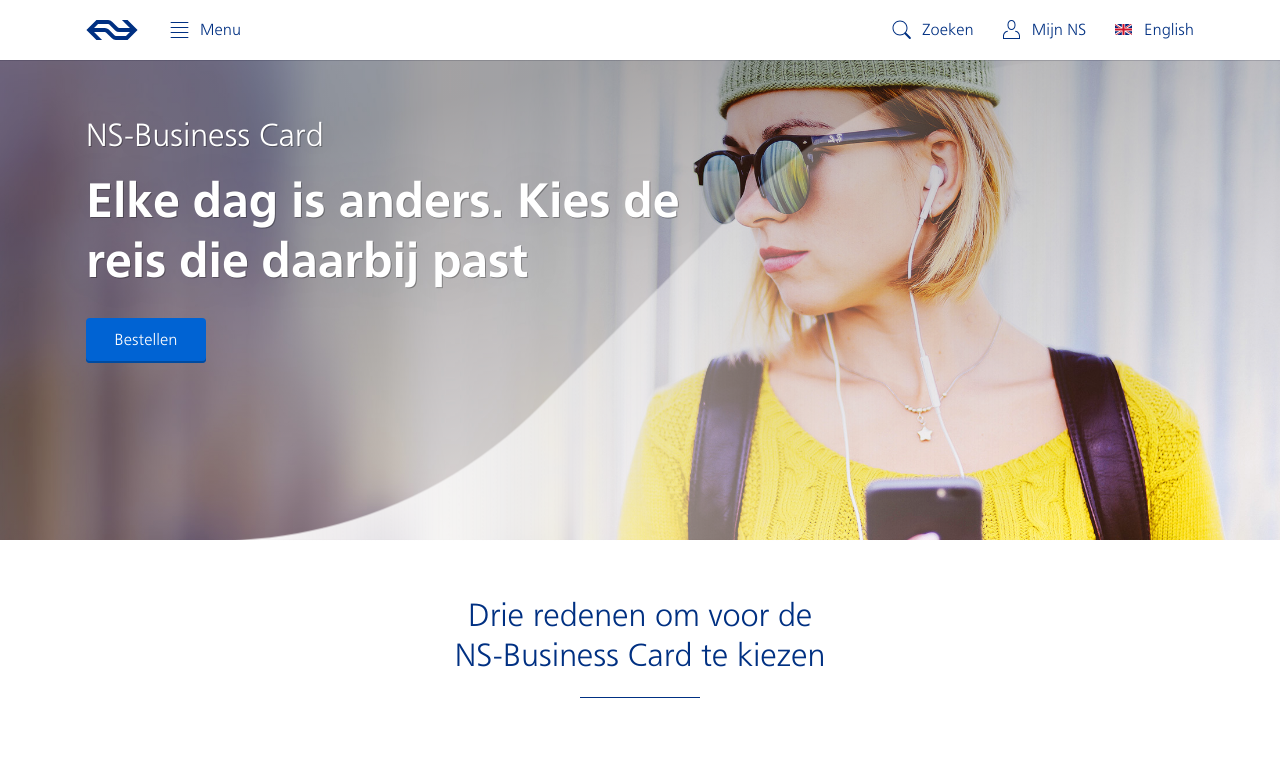
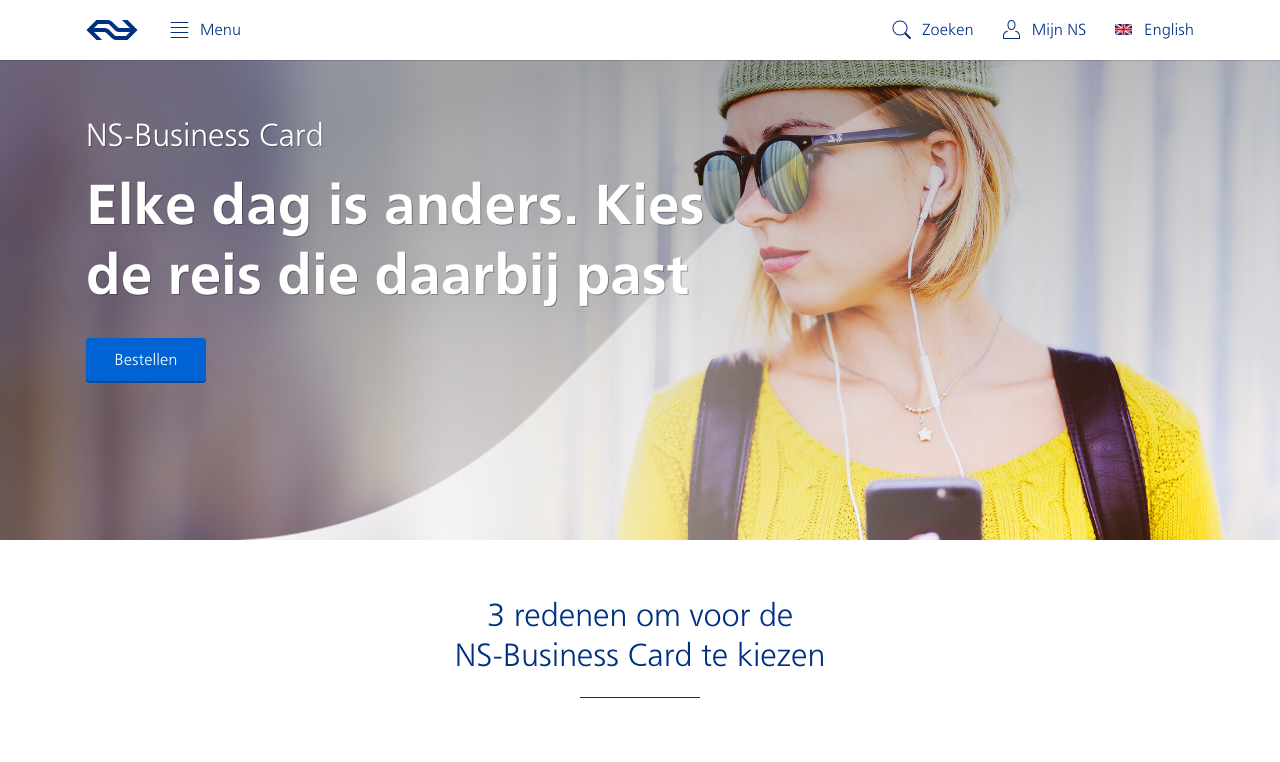
Before and after one commit to tdenheld/ns-zakelijk, a Jekyll site: the page built from zzp/index.html, in a window 1280 px wide and 1400 px high. Shown: the top 762 px of the window. Built offline with Jekyll 4.4.1, drawn with Linux system fonts in a browser that asks for light colours; grey boxes are pictures that could not be loaded.

Commit message:
update typo

```diff
--- a/_data/zzp.yml
+++ b/_data/zzp.yml
@@ -3,7 +3,7 @@ payoff: Elke dag is anders. Kies de reis die daarbij past
 cta: Bestellen
 
 usps:
-  title: Drie redenen om voor de NS&#8209;Business Card te kiezen
+  title: 3 redenen om voor de NS&#8209;Business Card te kiezen
   list:
     - img: train-public-transport
       title: Check zorgeloos in en uit zonder dat je saldo nodig hebt
--- a/_sass/templates.zzp.scss
+++ b/_sass/templates.zzp.scss
@@ -6,14 +6,14 @@
 // --------------------------------------
 .zzp-hero {
     position: relative;
-    height: 340px;
+    min-height: 340px;
     padding: $gutter 0;
     @include bg(cover);
     background-image: url('/assets/img/heros/hero-zzp.jpg');
 
     @include sm {
         padding: $double-gutter 0;
-        height: 480px;
+        min-height: 480px;
     }
 
     &:before {
@@ -54,23 +54,6 @@
     }
 }
 
-.zzp-hero__title {
-    margin-bottom: $half-gutter;
-    @include font(24px, normal, $lh-title);
-    color: $ns-white;
-    text-shadow: $text-shadow-2;
-    letter-spacing: -0.3px;
-
-    @include sm {
-        font-size: toRem(32px);
-    }
-}
-
-.zzp-hero__payoff {
-    color: $ns-white;
-    text-shadow: $text-shadow-2;
-}
-
 
 // usp
 // --------------------------------------
@@ -82,10 +65,6 @@
 
     @include sm {
         margin-bottom: 120px;
-    }
-
-    &:last-child {
-        margin-bottom: 0;
     }
 
     &:nth-child(even) {
--- a/zzp/index.html
+++ b/zzp/index.html
@@ -8,23 +8,23 @@ title: NS-Business Card voor ZZP'ers
 <section class="zzp-hero mb-6 mb-8-sm a a-fi">
     <figure class="zzp-hero__flow">{% include flows/flow-gradient-white.svg %}</figure>
     <div class="container container--narrow">
-        <header class="mxw-600">
+        <header class="mxw-650">
             <h1 class="mb-4">
-                <div class="zzp-hero__title a a-fi-right-200px a-stag a-del-350">
+                <div class="f24 f32-sm fw-normal f-white ts-2 lh-title mb-2 ls-3 a a-fi-right-200px a-stag a-del-350">
                     {{ site.data.zzp.title }}
                 </div>
-                <div class="tk-heading tk-heading--small zzp-hero__payoff a a-fi-right-200px a-stag a-del-350">
+                <div class="f32 f48-sm f56-md lh-title f-white ts-2 a a-fi-right-200px a-stag a-del-350">
                     {{ site.data.zzp.payoff }}
                 </div>
             </h1>
-            <div class="a a-fi-right-200px a-stag a-del-350">
+            <div class="a a-fi-right-200px a-del-500">
                 <a href="/businesscard-bestellen" class="button">{{ site.data.zzp.cta }}</a>
             </div>
         </header>
     </div>
 </section>
 
-<section class="mb-6 mb-8-sm a a-fi a-del-500">
+<section class="a a-fi a-del-500">
     <div class="container container--narrow">
         <header class="mxw-400 mh-auto txt-c mb-8 mb-12-sm js-scroll-magic js-tr tr-fi-up tr-1500">
             <h2 class="f24 f32-sm fw-normal f-blue lh-title mb-3">
@@ -32,7 +32,7 @@ title: NS-Business Card voor ZZP'ers
             </h2>
             <div class="zzp-divider js-tr tr-stag"></div>
         </header>
-        <div class="mxw-800 mh-auto">
+        <div class="mxw-950 mh-auto">
             {% for entry in site.data.zzp.usps.list %}
             <div class="zzp-usp">
                 <div class="zzp-usp__grid zzp-usp__grid--2 js-scroll-magic">
@@ -43,10 +43,10 @@ title: NS-Business Card voor ZZP'ers
                 <div class="zzp-usp__grid-spacer"></div>
                 <div class="zzp-usp__grid zzp-usp__grid--3">
                     <div class="txt-c txt-l-sm js-scroll-magic">
-                        <h3 class="f24 f-blue fw-b lh-title mb-3 js-tr tr-stag">
+                        <h3 class="f24 f32-sm f-blue fw-b lh-title mb-3 js-tr tr-stag">
                             {{ entry.title }}
                         </h3>
-                        <p class="f18 f-blue js-tr tr-stag">
+                        <p class="f18 f20-sm f-blue js-tr tr-stag">
                             {{ entry.description }}
                         </p>
                     </div>
```
Also changed, not shown: 2 other files.
